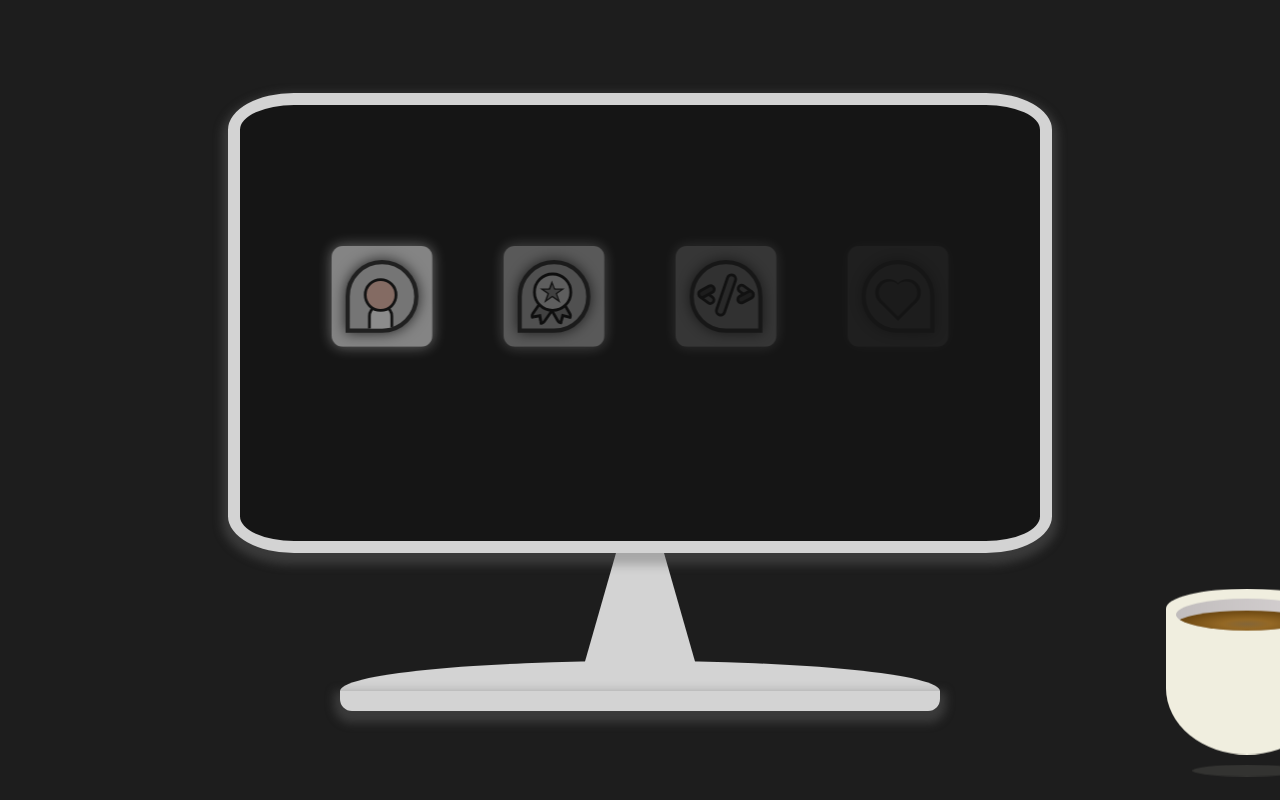
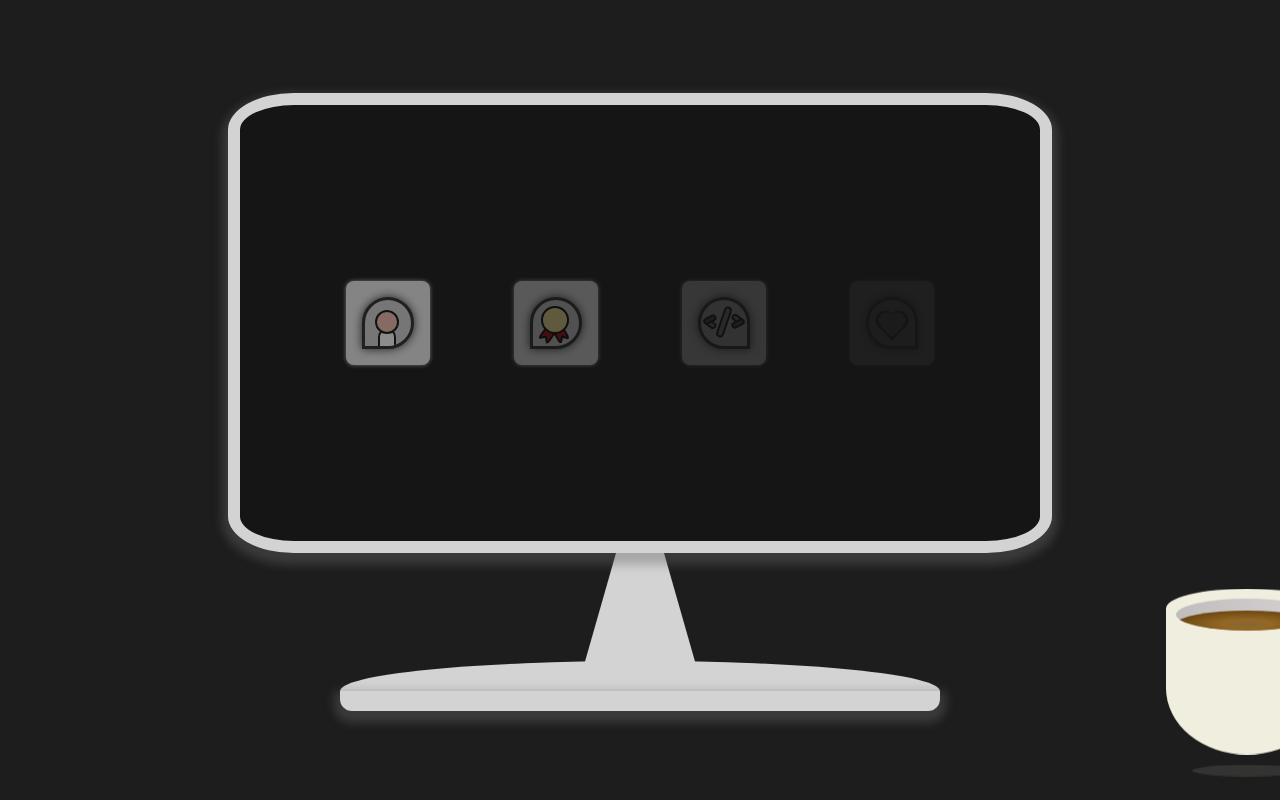
Before and after one commit to frse97/portfolio.frse, a Next.js app: page / in a window 1280 px wide. Both pictures are taken after a click on the element 640 px from the left and 325 px from the top of the page. Shown: the top 800 px of the page. Built offline with nearby package versions, Linux system fonts and the light colour scheme.

Commit message:
Refactored styled and animations.

```diff
--- a/src/components/Contents/FrseApps/FrseAppButton.scss
+++ b/src/components/Contents/FrseApps/FrseAppButton.scss
@@ -2,47 +2,51 @@
   display: flex;
   flex-direction: column;
   align-items: center;
-  min-width: 164px;
-  min-height: 135px;
-  transform: scale(1.4);
+
+  span.frse-btn-label {
+    display: none;
+    font-family: cursive;
+    font-size: 22px;
+    color: #d3d3d3;
+    margin-top: 16px;
+    transition: all ease-in-out 0.3s;
+  }
 
   .frse-btn {
     display: flex;
     align-items: center;
     justify-content: center;
-    width: 72px;
-    height: 72px;
-    margin: 0 50px;
+    width: 84px;
+    height: 84px;
+    margin: 0 42px;
     border-radius: 8px;
     border: 4px solid transparent;
     transition: all ease-in-out 0.3s;
-    box-shadow: 0px 0px 10px 0px rgba(255, 255, 255, 0.75);
-    -webkit-box-shadow: 0px 0px 10px 0px rgba(255, 255, 255, 0.75);
-    -moz-box-shadow: 0px 0px 10px 0px rgba(255, 255, 255, 0.75);
-  }
+    box-shadow: 0px 0px 4px 0px rgba(255, 255, 255, 0.75);
+    -webkit-box-shadow: 0px 0px 4px 0px rgba(255, 255, 255, 0.75);
+    -moz-box-shadow: 0px 0px 4px 0px rgba(255, 255, 255, 0.75);
+    outline: none;
 
-  span.frse-btn-label {
-    font-family: cursive;
-    font-size: 22px;
-    color: #d3d3d3;
-    margin-top: 16px;
-    opacity: 0;
-    transition: all ease-in-out 0.3s;
-  }
+    &:hover {
+      background-color: #151515;
+      box-shadow: 0px 0px 6px 4px rgba(255, 255, 255, 0.75);
+      -webkit-box-shadow: 0px 0px 6px 4px rgba(255, 255, 255, 0.75);
+      -moz-box-shadow: 0px 0px 6px 4px rgba(255, 255, 255, 0.75);
+      transition: ease-in-out 0.3s;
+      cursor: pointer;
 
-  &:hover {
-    .frse-btn {
-      width: 80px;
-      height: 80px;
-      border: none;
-      transition: all ease-in-out 0.3s;
-      cursor: pointer;
-    }
-    .frse-btn-label {
-      font-size: 24px;
-      opacity: 1;
-      text-shadow: 1px 1px 2px #d3d3d3;
-      transition: all ease-in-out 0.8s;
+      .frse-app-icon {
+        border: 3px solid #fff;
+        transition: ease-in-out 0.6s;
+
+        &-about-me,
+        &-skills,
+        &-projects,
+        &-hobbies {
+          background-color: #d3d3d3;
+          transition: ease-in-out 0.3s;
+        }
+      }
     }
   }
 }
--- a/src/components/Contents/FrseApps/FrseAppButton.tsx
+++ b/src/components/Contents/FrseApps/FrseAppButton.tsx
@@ -14,7 +14,11 @@ export interface IFrseAppButton {
   /**
    * The content to display in the Button
    */
-  content?: React.ReactNode;
+  btnContent?: React.ReactNode;
+  /**
+   * The content for the page
+   */
+  pageContent?: React.ReactNode;
   /**
    * A method on click
    */
@@ -22,16 +26,17 @@ export interface IFrseAppButton {
 }
 
 const FrseAppButton: React.FC<IFrseAppButton> = (props) => {
-  const { label, className, content, onClick } = props;
+  const { label, className, btnContent, pageContent, onClick } = props;
 
   const classNames = cs("frse-btn-container", className);
 
   return (
     <div className={classNames}>
       <button className="frse-btn" onClick={onClick}>
-        {content}
+        {btnContent}
       </button>
       <span className="frse-btn-label">{label}</span>
+      {pageContent}
     </div>
   );
 };
--- a/src/components/Contents/FrseApps/FrseAppIcons/FrseAppIcon.scss
+++ b/src/components/Contents/FrseApps/FrseAppIcons/FrseAppIcon.scss
@@ -47,7 +47,7 @@
       border-radius: 100%;
       border: 2px solid black;
       left: 8px;
-      background-color: #fff;
+      background-color: #ffef99;
       z-index: 400;
 
       .frse-skills-badge-container {
@@ -57,15 +57,15 @@
           position: absolute;
           right: -88px;
           top: -23px;
-          color: #a0a0a0;
+          color: #fff;
           border-right: 100px solid transparent;
-          border-bottom: 70px solid #a0a0a0;
+          border-bottom: 70px solid #fff;
           border-left: 100px solid transparent;
           transform: rotate(35deg) scale(0.06);
           z-index: 999;
 
           &::before {
-            border-bottom: 80px solid #a0a0a0;
+            border-bottom: 80px solid #fff;
             border-left: 30px solid transparent;
             border-right: 30px solid transparent;
             position: absolute;
@@ -80,13 +80,13 @@
           &::after {
             position: absolute;
             display: block;
-            color: #a0a0a0;
+            color: #fff;
             top: 3px;
             left: -105px;
             width: 0px;
             height: 0px;
             border-right: 100px solid transparent;
-            border-bottom: 70px solid #a0a0a0;
+            border-bottom: 70px solid #fff;
             border-left: 100px solid transparent;
             transform: rotate(-70deg);
             content: "";
@@ -139,7 +139,7 @@
       left: 12px;
       width: 8px;
       height: 25px;
-      background: #a2a2a2;
+      background: #b20000;
       border: 2px solid black;
       border-radius: 4px;
       transform: rotate(35deg);
@@ -172,7 +172,7 @@
       left: 20px;
       width: 8px;
       height: 20px;
-      background: #a2a2a2;
+      background: #b20000;
       border: 2px solid black;
       border-radius: 4px;
       transform: rotate(150deg);
--- a/src/components/Contents/FrseApps/FrseAppIcons/components/FrseAppSkillsIcon.tsx
+++ b/src/components/Contents/FrseApps/FrseAppIcons/components/FrseAppSkillsIcon.tsx
@@ -7,8 +7,8 @@ const FrseAppSkillsIcon: React.FC<IFrseAppSkillsIcon> = (props) => {
     <>
       <div className="frse-skills-badge-top">
         <div className="frse-skills-badge-container">
-          <div className="frse-skills-badge-top-star" />
-          <div className="frse-skills-badge-top-star-border" />
+          {/* <div className="frse-skills-badge-top-star" />
+          <div className="frse-skills-badge-top-star-border" /> */}
         </div>
       </div>
       <div className="frse-skills-badge-bottom-left">
--- /dev/null
+++ b/src/components/Contents/FrsePageContent/FrsePageContent.scss
@@ -0,0 +1,42 @@
+// Collapsed style
+.frse-portfolio-content-profile {
+  &.about-me-collapsed,
+  &.skills-collapsed,
+  &.projects-collapsed,
+  &.hobbies-collapsed {
+    .frse-page-content {
+      opacity: 0;
+      transition: all ease-in-out 2.4s;
+    }
+  }
+}
+
+// Expanded style
+.frse-portfolio-content-profile {
+  &.about-me-expanded {
+    .frse-page-content.frse-content-about-me {
+      width: 98%;
+      height: 98%;
+      border-radius: 12px;
+      background-color: #fff;
+      box-shadow: 4px 4px 12px black inset;
+      opacity: 1;
+      position: absolute;
+      transition: all ease-in-out 1.2s;
+      z-index: 998;
+    }
+  }
+  &.skills-expanded {
+    .frse-page-content.frse-content-skills {
+      width: 98%;
+      height: 98%;
+      border-radius: 12px;
+      background-color: #fff;
+      box-shadow: 4px 4px 12px black inset;
+      opacity: 1;
+      position: absolute;
+      transition: all ease-in-out 1.2s;
+      z-index: 998;
+    }
+  }
+}
--- /dev/null
+++ b/src/components/Contents/FrsePageContent/FrsePageContent.tsx
@@ -0,0 +1,16 @@
+import React, { memo } from 'react';
+import cs from 'classnames';
+
+interface IFrsePageContent {
+  className?: string;
+}
+
+const FrsePageContent: React.FC<IFrsePageContent> = props => {
+  const { className } = props;
+
+  const classNames = cs("frse-page-content", className);
+
+  return <div className={classNames}></div>
+}
+
+export default memo(FrsePageContent);
--- a/src/components/Contents/PortfolioContent.scss
+++ b/src/components/Contents/PortfolioContent.scss
@@ -19,12 +19,12 @@ div.frse-portfolio-content {
     justify-content: center;
 
     .frse-portfolio-content-profile {
-      // animation-name: cheat-visibility;
-      // animation-duration: 2.4s;
+      &.about-me-collapsed,
+      &.skills-collapsed,
+      &.projects-collapsed,
+      &.hobbies-collapsed {
         display: flex;
-      align-items: center;
-      position: absolute;
-      top: 164px;
+      }
 
       .frse-btn-container {
         &.frse-about-me {
@@ -56,16 +56,103 @@ div.frse-portfolio-content {
           animation-fill-mode: backwards;
         }
       }
+
+      //ABOUT ME EXPANDED
+      &.about-me-expanded {
+        // Move Icon Upwords and transform
+        width: 98%;
+        height: 98%;
+        left: 260px;
+        transition: all ease 1.2s;
+
+        .frse-btn-container {
+          align-items: flex-start;
+
+          &.frse-about-me {
+            .frse-btn {
+              background-color: #151515;
+              margin-left: 0;
+              border-bottom-left-radius: 0;
+              border-top-right-radius: 0;
+              z-index: 999;
+              box-shadow: 1px 1px 6px #111;
+              -webkit-box-shadow: 1px 1px 6px #111;
+              -moz-box-shadow: 1px 1px 6px #111;
+
+              &:hover {
+                border-bottom-left-radius: 0;
+                border-top-right-radius: 0;
+                box-shadow: 1px 1px 6px #111;
+                -webkit-box-shadow: 1px 1px 6px #111;
+                -moz-box-shadow: 1px 1px 6px #111;
+              }
             }
           }
         }
 
-@keyframes cheat-visibility {
-  0% {
+        // Hide all the other apps
+        .frse-btn-container {
+          &.frse-skills,
+          &.frse-projects,
+          &.frse-hobbies {
             opacity: 0;
+            .frse-btn {
+              cursor: unset;
             }
-  100% {
+          }
+        }
+      }
+
+      //SKILLS EXPANDED
+      &.skills-expanded {
+        // Move Icon Upwords and transform
+        width: 98%;
+        height: 98%;
+        left: 260px;
+        transition: all ease 1.2s;
+
+        // Hide ABOUT ME
+        .frse-about-me {
+          width: 0;
+        }
+        .frse-btn-container {
+          align-items: flex-start;
+
+          &.frse-skills {
+            .frse-btn {
+              background-color: #151515;
+              margin-left: 0;
+              border-bottom-left-radius: 0;
+              border-top-right-radius: 0;
+              z-index: 999;
+              box-shadow: 1px 1px 6px #111;
+              -webkit-box-shadow: 1px 1px 6px #111;
+              -moz-box-shadow: 1px 1px 6px #111;
+
+              &:hover {
+                border-bottom-left-radius: 0;
+                border-top-right-radius: 0;
+                box-shadow: 1px 1px 6px #111;
+                -webkit-box-shadow: 1px 1px 6px #111;
+                -moz-box-shadow: 1px 1px 6px #111;
+              }
+            }
+          }
+        }
+
+        // Hide all the other apps
+        .frse-btn-container {
+          &.frse-about-me,
+          &.frse-projects,
+          &.frse-hobbies {
             opacity: 0;
+            .frse-btn {
+              cursor: unset;
+            }
+          }
+        }
+      }
+    }
   }
 }
 
--- a/src/components/Contents/PortfolioContent.tsx
+++ b/src/components/Contents/PortfolioContent.tsx
@@ -1,8 +1,11 @@
-import React, { useCallback } from "react";
+import React, { useCallback, useState } from "react";
 import cs from "classnames";
 import { IPowerMode } from "../../models/model";
 import FrseAppButton, { IFrseAppButton } from "./FrseApps/FrseAppButton";
-import FrseAppIcon, { FrseAppIconType } from "../Contents/FrseApps/FrseAppIcons/FrseAppIcon";
+import FrseAppIcon, {
+  FrseAppIconType,
+} from "../Contents/FrseApps/FrseAppIcons/FrseAppIcon";
+import FrsePageContent from '../Contents/FrsePageContent/FrsePageContent';
 
 export interface IPortfolioContent {
   /**
@@ -13,40 +16,97 @@ export interface IPortfolioContent {
 
 interface AppButtons extends IFrseAppButton {}
 
+const PortfolioContent: React.FC<IPortfolioContent> = (props) => {
+  const { mode } = props;
+
+  const [isAboutMeVisible, setIsAboutMeVisible] = useState<boolean>(false);
+  const [isSkillsVisible, setIsSkillsVisible] = useState<boolean>(false);
+  const [isProjectsVisible, setIsProjectsVisible] = useState<boolean>(false);
+  const [isHobbiesVisible, setIsHobbiesVisible] = useState<boolean>(false);
+
   const apps: AppButtons[] = [
     {
-    className: "frse-about-me",
+      className: `frse-about-me`,
       label: "About me",
-    content: <FrseAppIcon type={FrseAppIconType.ABOUT_ME} borderDirection="bottom-right" />
+      btnContent: (
+        <FrseAppIcon
+          type={FrseAppIconType.ABOUT_ME}
+          borderDirection="bottom-right"
+        />
+      ),
+      pageContent: (
+        <FrsePageContent className="frse-content-about-me" />
+      ),
+      onClick: () => setIsAboutMeVisible(!isAboutMeVisible),
     },
     {
       className: "frse-skills",
       label: "Skills",
-    content: <FrseAppIcon type={FrseAppIconType.SKILLS} borderDirection="bottom-right" />
+      btnContent: (
+        <FrseAppIcon
+          type={FrseAppIconType.SKILLS}
+          borderDirection="bottom-right"
+        />
+      ),
+      pageContent: (
+        <FrsePageContent className="frse-content-skills" />
+      ),
+      onClick: () => setIsSkillsVisible(!isSkillsVisible),
     },
     {
       className: "frse-projects",
       label: "Projects",
-    content: <FrseAppIcon type={FrseAppIconType.PROJECTS} borderDirection="bottom-left" />
+      btnContent: (
+        <FrseAppIcon
+          type={FrseAppIconType.PROJECTS}
+          borderDirection="bottom-left"
+        />
+      ),
+      pageContent: (
+        <FrsePageContent className="frse-content-projects"/>
+      ),
+      onClick: () => setIsProjectsVisible(!isProjectsVisible),
     },
     {
       className: "frse-hobbies",
       label: "Hobbies",
-    content: <FrseAppIcon type={FrseAppIconType.HOBBIES} borderDirection="bottom-left" />
-  }
-]
-
-const PortfolioContent: React.FC<IPortfolioContent> = (props) => {
-  const { mode } = props;
+      btnContent: (
+        <FrseAppIcon
+          type={FrseAppIconType.HOBBIES}
+          borderDirection="bottom-left"
+        />
+      ),
+      pageContent: (
+        <FrsePageContent className="frse-content-hobbies"/>
+      ),
+      onClick: () => setIsHobbiesVisible(!isHobbiesVisible),
+    },
+  ];
 
   const portfolioContentClassName = cs("frse-portfolio-content", mode);
+  const portofolioContentPage = cs(
+    "frse-portfolio-content-profile",
+    isAboutMeVisible ? "about-me-expanded" : "about-me-collapsed",
+    isSkillsVisible ? "skills-expanded" : "skills-collapsed",
+    isProjectsVisible ? "projects-expanded" : "projects-collapsed",
+    isHobbiesVisible ? "hobbies-expanded" : "hobbies-collapsed",
+  );
 
   return (
     <div className={portfolioContentClassName}>
-      <div className="frse-portfolio-content-profile">
+      <div className={portofolioContentPage}>
         {/* <FrseAvatar /> */}
         {apps.map((item: IFrseAppButton, i) => {
-          return <FrseAppButton key={i} className={item.className} label={item.label} content={item.content} onClick={item.onClick} />
+          return (
+            <FrseAppButton
+              key={i}
+              className={item.className}
+              label={item.label}
+              btnContent={item.btnContent}
+              pageContent={item.pageContent}
+              onClick={item.onClick}
+            />
+          );
         })}
       </div>
     </div>
--- a/styles/App.scss
+++ b/styles/App.scss
@@ -14,6 +14,7 @@
 @import "../src/components/Contents/FrseAvatar/FrseAvatar.scss";
 @import "../src/components/Contents/FrseApps/FrseAppButton.scss";
 @import "../src/components/Contents/FrseApps/FrseAppIcons/FrseAppIcon.scss";
+@import "../src/components/Contents/FrsePageContent/FrsePageContent.scss";
 
 // Component Tests
 @import "../src/components/_ideas/3DButton/3dButton.scss";
```
Lines whose indentation alone changed are shown as unchanged.
